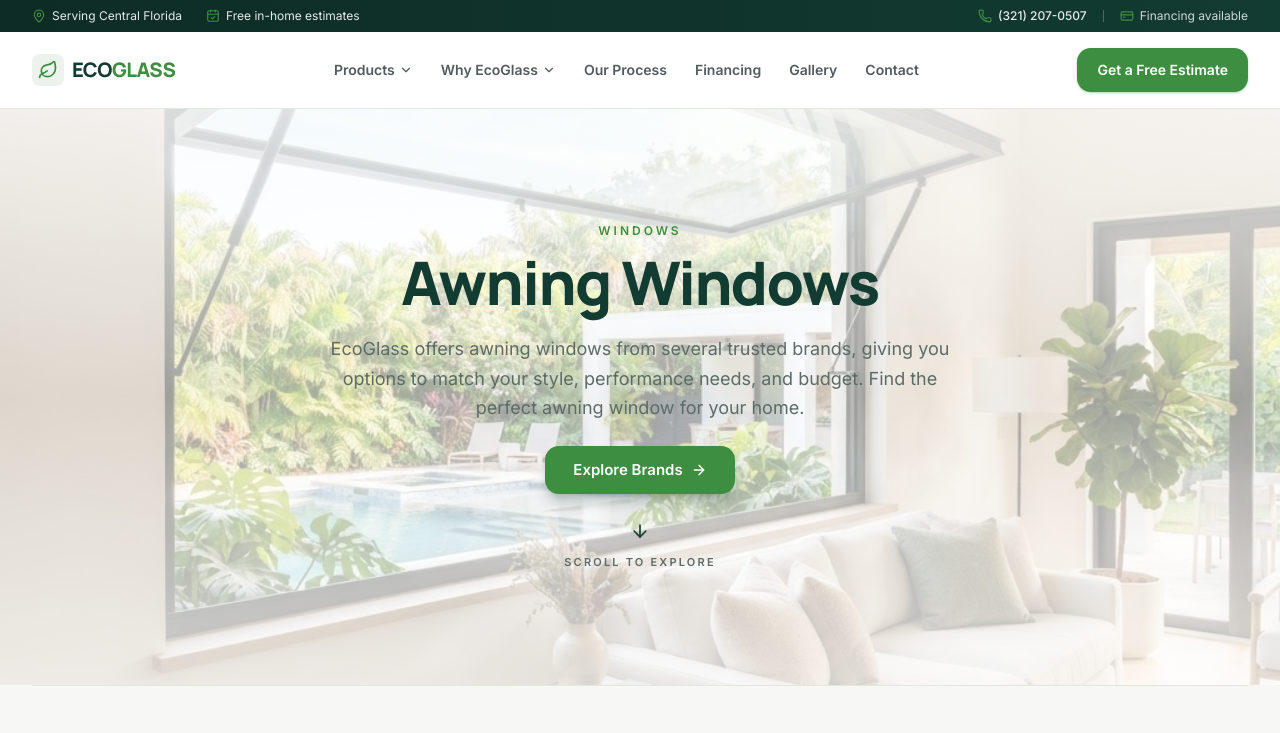
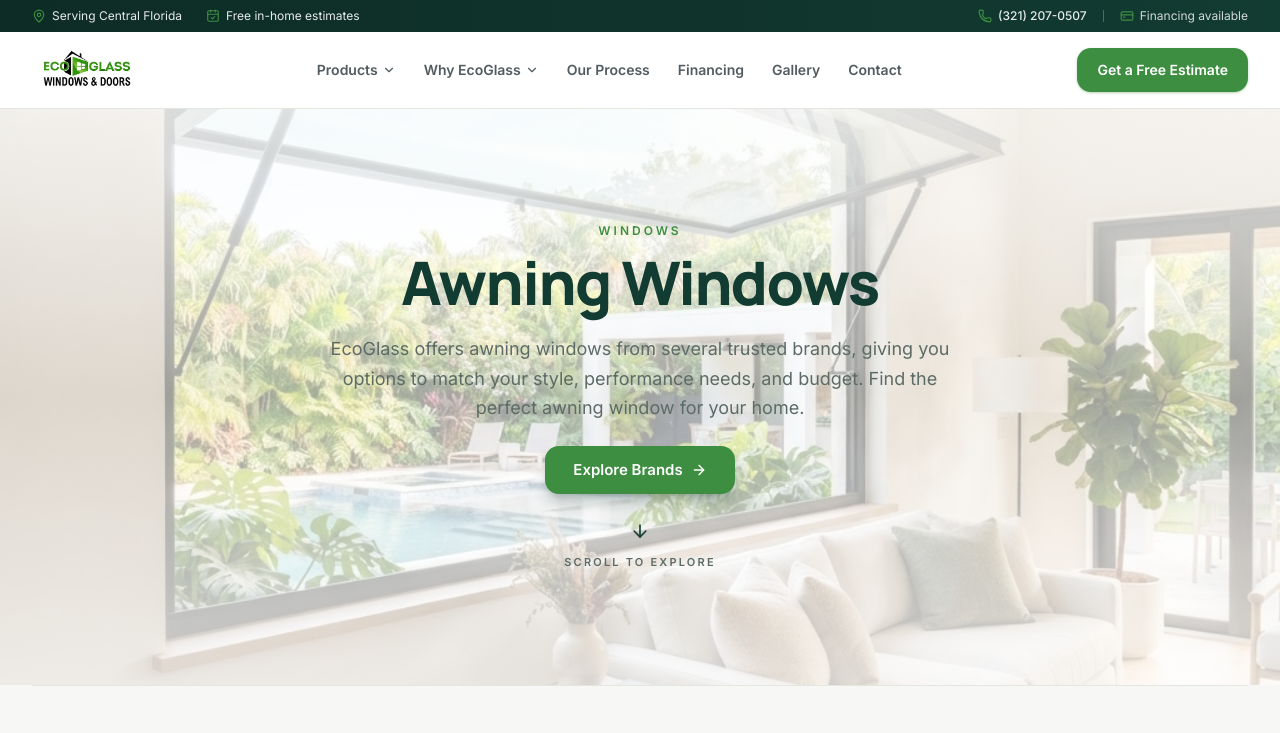
Before and after one commit to stamakunov7/ecoglass, a Next.js app: page /products/awning in a window 1280 px wide. Shown: the top 733 px of the page. Built offline with nearby package versions, Linux system fonts and the light colour scheme; grey boxes are pictures that could not be loaded.

Commit message:
feat: update BrandLogo component and SiteFooter usage with new logo image\n\nAdded new Image component for brand logo, introduced variant prop, and updated SiteFooter to use dark variant.

```diff
--- a/components/brand-logo.tsx
+++ b/components/brand-logo.tsx
@@ -1,14 +1,28 @@
-import { Leaf } from "lucide-react"
+import Image from "next/image"
 
-export function BrandLogo({ className = "" }: { className?: string }) {
-  return (
-    <div className={`flex items-center gap-2 ${className}`}>
-      <span className="flex h-8 w-8 items-center justify-center rounded-md bg-cta/10 text-cta">
-        <Leaf className="h-5 w-5" aria-hidden="true" />
-      </span>
-      <span className="font-display text-xl font-extrabold tracking-tight text-forest">
-        ECO<span className="text-cta">GLASS</span>
-      </span>
-    </div>
+export function BrandLogo({
+  className = "",
+  variant = "light",
+}: {
+  className?: string
+  variant?: "light" | "dark"
+}) {
+  const logo = (
+    <Image
+      src="/images/ecoglass-logo.png"
+      alt="EcoGlass Windows & Doors"
+      width={220}
+      height={64}
+      priority
+      className="h-9 w-auto object-contain sm:h-10"
+    />
   )
+
+  if (variant === "dark") {
+    return (
+      <div className={`inline-flex items-center rounded-lg bg-white px-3 py-2 ${className}`}>{logo}</div>
+    )
+  }
+
+  return <div className={`flex items-center ${className}`}>{logo}</div>
 }
--- a/components/site-footer.tsx
+++ b/components/site-footer.tsx
@@ -24,7 +24,7 @@ export function SiteFooter() {
         <div className="grid gap-10 sm:grid-cols-2 lg:grid-cols-5 lg:gap-8">
           {/* Brand */}
           <div className="sm:col-span-2 lg:col-span-1">
-            <BrandLogo className="[&_span:last-child]:text-white" />
+            <BrandLogo variant="dark" />
             <p className="mt-3 max-w-[38ch] text-[13px] leading-relaxed text-white/55">
               Custom windows and doors manufactured, supplied, and installed in Central Florida.
             </p>
```
Also changed, not shown: public/images/ecoglass-logo.png (added).
